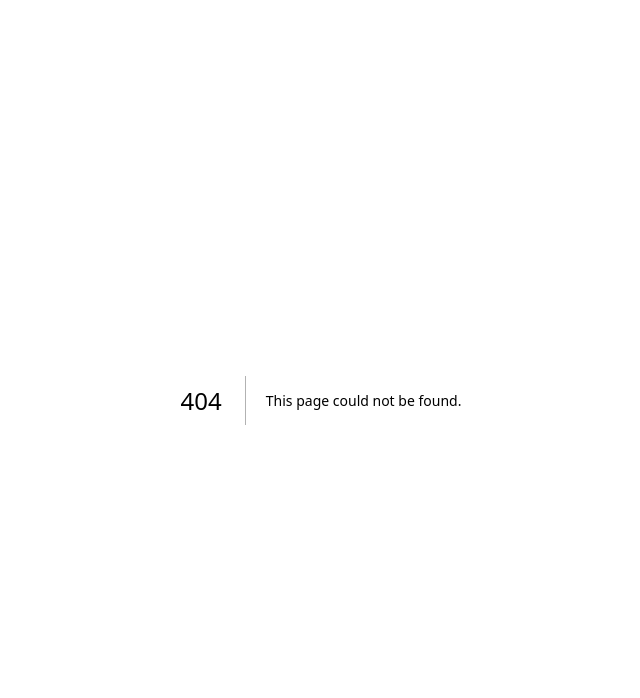
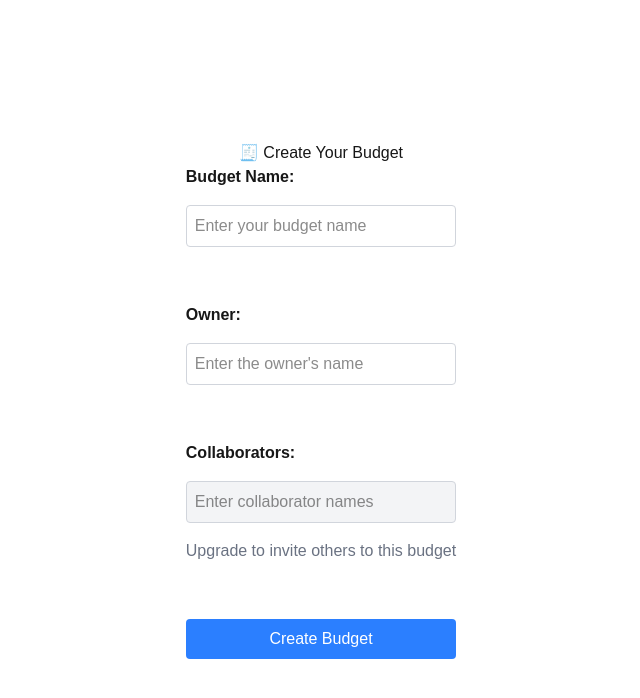
Before and after one commit to Bernard-Calma/spentrace, a Next.js app: page /demo/create-budget in a window 1280 px wide. Before the commit this address had no page. Shown: the top 698 px of the page, without its empty margins (319-959 px from the left). Built offline with nearby package versions, Linux system fonts and the light colour scheme.

Commit message:
feat(Demo): Demo Page
Create Demo Page

```diff
--- /dev/null
+++ b/app/demo/create-budget/page.tsx
@@ -0,0 +1,51 @@
+import React from "react";
+
+function CreateBudgetPage() {
+  return (
+    <div className="flex min-h-screen flex-col items-center justify-center p-24">
+      <h2>🧾 Create Your Budget</h2>
+      <form action="" className="flex flex-col gap-4">
+        <label htmlFor="budgetName" className="font-semibold">
+          Budget Name:
+        </label>
+        <input
+          className="border border-gray-300 rounded p-2"
+          type="text"
+          id="budgetName"
+          placeholder="Enter your budget name"
+        />
+        <br />
+        <label htmlFor="owner" className="font-semibold">
+          Owner:
+        </label>
+        <input
+          className="border border-gray-300 rounded p-2"
+          type="text"
+          id="owner"
+          placeholder="Enter the owner's name"
+        />
+        <br />
+        <label htmlFor="collaborators" className="font-semibold">
+          Collaborators:
+        </label>
+        <input
+          className="border border-gray-300 rounded p-2 disabled:bg-gray-100"
+          type="text"
+          id="collaborators"
+          placeholder="Enter collaborator names"
+          disabled
+        />
+        <p className="text-gray-500">Upgrade to invite others to this budget</p>
+        <br />
+        <button
+          type="submit"
+          className="bg-blue-500 text-white rounded p-2 hover:bg-blue-600 transition-colors"
+        >
+          Create Budget
+        </button>
+      </form>
+    </div>
+  );
+}
+
+export default CreateBudgetPage;
--- /dev/null
+++ b/app/demo/page.tsx
@@ -0,0 +1,22 @@
+"use client";
+
+import React, { use, useEffect, useState } from "react";
+import { useRouter } from "next/navigation";
+
+const DemoPage = () => {
+  const router = useRouter();
+  const [budget, setBudget] = useState({
+    budgetName: "",
+    owner: "",
+    collaborators: "",
+  });
+
+  useEffect(() => {
+    if (budget.budgetName === "") {
+      router.push("/demo/create-budget");
+    }
+  }, [budget]);
+  return <div>page</div>;
+};
+
+export default DemoPage;
--- a/app/page.tsx
+++ b/app/page.tsx
@@ -1,103 +1,13 @@
-import Image from "next/image";
-
 export default function Home() {
   return (
-    <div className="grid grid-rows-[20px_1fr_20px] items-center justify-items-center min-h-screen p-8 pb-20 gap-16 sm:p-20 font-[family-name:var(--font-geist-sans)]">
-      <main className="flex flex-col gap-[32px] row-start-2 items-center sm:items-start">
-        <Image
-          className="dark:invert"
-          src="/next.svg"
-          alt="Next.js logo"
-          width={180}
-          height={38}
-          priority
-        />
-        <ol className="list-inside list-decimal text-sm/6 text-center sm:text-left font-[family-name:var(--font-geist-mono)]">
-          <li className="mb-2 tracking-[-.01em]">
-            Get started by editing{" "}
-            <code className="bg-black/[.05] dark:bg-white/[.06] px-1 py-0.5 rounded font-[family-name:var(--font-geist-mono)] font-semibold">
-              app/page.tsx
-            </code>
-            .
-          </li>
-          <li className="tracking-[-.01em]">
-            Save and see your changes instantly.
-          </li>
-        </ol>
-
-        <div className="flex gap-4 items-center flex-col sm:flex-row">
-          <a
-            className="rounded-full border border-solid border-transparent transition-colors flex items-center justify-center bg-foreground text-background gap-2 hover:bg-[#383838] dark:hover:bg-[#ccc] font-medium text-sm sm:text-base h-10 sm:h-12 px-4 sm:px-5 sm:w-auto"
-            href="https://vercel.com/new?utm_source=create-next-app&utm_medium=appdir-template-tw&utm_campaign=create-next-app"
-            target="_blank"
-            rel="noopener noreferrer"
-          >
-            <Image
-              className="dark:invert"
-              src="/vercel.svg"
-              alt="Vercel logomark"
-              width={20}
-              height={20}
-            />
-            Deploy now
-          </a>
-          <a
-            className="rounded-full border border-solid border-black/[.08] dark:border-white/[.145] transition-colors flex items-center justify-center hover:bg-[#f2f2f2] dark:hover:bg-[#1a1a1a] hover:border-transparent font-medium text-sm sm:text-base h-10 sm:h-12 px-4 sm:px-5 w-full sm:w-auto md:w-[158px]"
-            href="https://nextjs.org/docs?utm_source=create-next-app&utm_medium=appdir-template-tw&utm_campaign=create-next-app"
-            target="_blank"
-            rel="noopener noreferrer"
-          >
-            Read our docs
-          </a>
-        </div>
-      </main>
-      <footer className="row-start-3 flex gap-[24px] flex-wrap items-center justify-center">
-        <a
-          className="flex items-center gap-2 hover:underline hover:underline-offset-4"
-          href="https://nextjs.org/learn?utm_source=create-next-app&utm_medium=appdir-template-tw&utm_campaign=create-next-app"
-          target="_blank"
-          rel="noopener noreferrer"
-        >
-          <Image
-            aria-hidden
-            src="/file.svg"
-            alt="File icon"
-            width={16}
-            height={16}
-          />
-          Learn
-        </a>
-        <a
-          className="flex items-center gap-2 hover:underline hover:underline-offset-4"
-          href="https://vercel.com/templates?framework=next.js&utm_source=create-next-app&utm_medium=appdir-template-tw&utm_campaign=create-next-app"
-          target="_blank"
-          rel="noopener noreferrer"
-        >
-          <Image
-            aria-hidden
-            src="/window.svg"
-            alt="Window icon"
-            width={16}
-            height={16}
-          />
-          Examples
-        </a>
-        <a
-          className="flex items-center gap-2 hover:underline hover:underline-offset-4"
-          href="https://nextjs.org?utm_source=create-next-app&utm_medium=appdir-template-tw&utm_campaign=create-next-app"
-          target="_blank"
-          rel="noopener noreferrer"
-        >
-          <Image
-            aria-hidden
-            src="/globe.svg"
-            alt="Globe icon"
-            width={16}
-            height={16}
-          />
-          Go to nextjs.org →
-        </a>
-      </footer>
-    </div>
+    <main className="flex min-h-screen flex-col items-center justify-between p-24">
+      <h1>Hello World</h1>
+      <a
+        href="/demo"
+        className="bg-blue-500 text-white rounded p-2 hover:bg-blue-600 transition-colors"
+      >
+        Go to Demo Page
+      </a>
+    </main>
   );
 }
```
